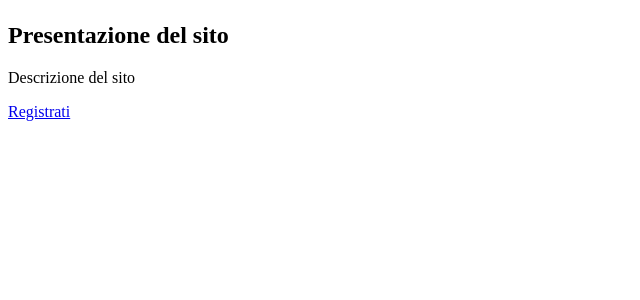
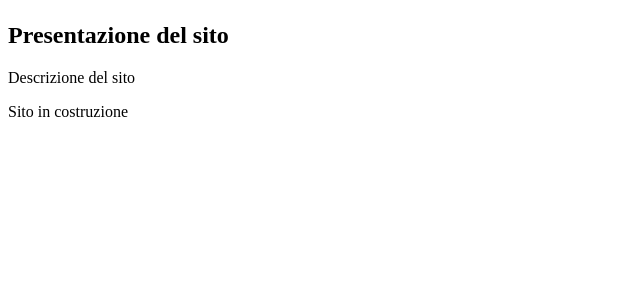
Before and after one commit to LorisPrataiolo/WebDesign, a PHP site: page / in a window 1280 px wide. Shown: the part 84-384 px from the top of the page, without its empty margins (0-640 px from the left). Run offline with PHP 8.4, Linux system fonts and the light colour scheme.

Commit message:
Small Change

```diff
--- a/index.php
+++ b/index.php
@@ -21,7 +21,7 @@
         <section>
             <h2> Presentazione del sito </h2>
             <p> Descrizione del sito </p>
-            <a href="./php/registrationForm.php">Registrati</a>
+            <p> Sito in costruzione </p>
         </section>
     <main>
 
```
